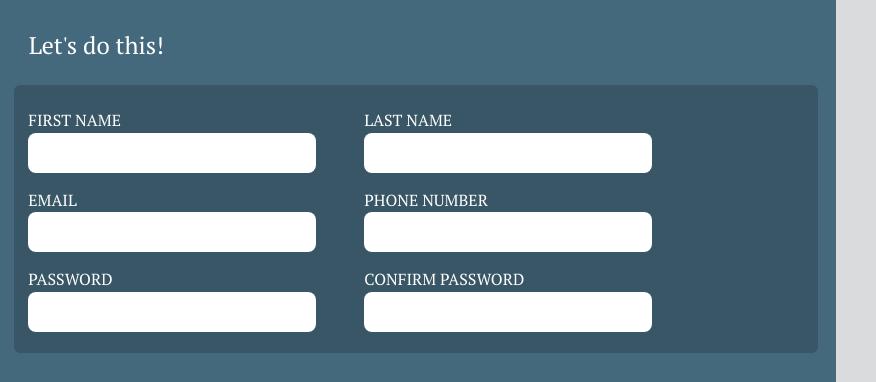
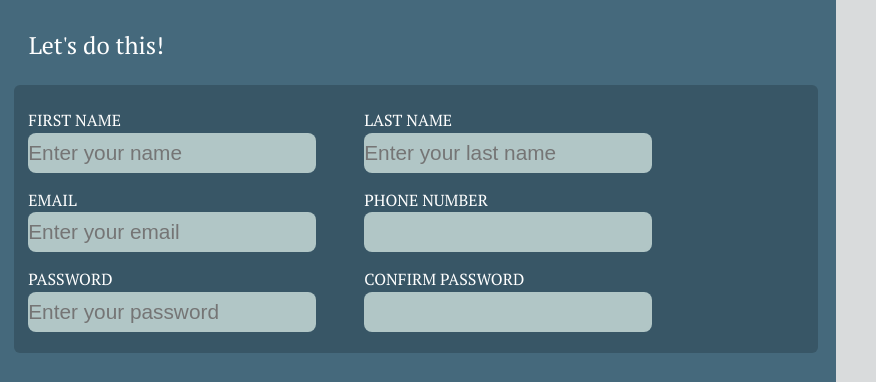
Before and after one commit to SergeyFedos/Sign-up-Form, a plain HTML site: page index.html in a window 1280 px wide. Shown: the part 155-537 px from the top of the page, 404-1280 px from the left. Drawn offline with Linux system fonts and the light colour scheme; a web font is replaced by a local one.

Commit message:
Finish project

```diff
--- a/index.html
+++ b/index.html
@@ -26,15 +26,15 @@
         <fieldset>
           <div class="col1">
             <label for="first-name">FIRST NAME</label>
-            <input type="text" id="first-name" required>
+            <input type="text" id="first-name" placeholder="Enter your name" required>
             <label for="email">EMAIL</label>
-            <input type="email" id="email" required>
+            <input type="email" id="email"  placeholder="Enter your email">
             <label for="password">PASSWORD</label>
-            <input type="password" id="password" required>
+            <input type="password" id="password" min="8" max="15" placeholder="Enter your password" required>
           </div>
           <div class="col2">
             <label for="last-name">LAST NAME</label>
-            <input type="text" id="last-name" required>
+            <input type="text" id="last-name" placeholder="Enter your last name" required>
             <label for="phone-number">PHONE NUMBER</label>
             <input type="number" id="phone-number" required>
             <label for="confirm-password">CONFIRM PASSWORD</label>
--- a/style.css
+++ b/style.css
@@ -77,6 +77,7 @@ font-size: 1.3rem;
 border-radius: 8px;
 outline: none;
 border: none;
+background-color: rgb(177, 198, 198);
 
 }
 .form {
@@ -85,6 +86,7 @@ border: none;
   color: white;
   font-size: 1.2rem;
   font-weight: 500;
+  min-width: 15rem;
 }
 .col1,
 .col2, {
@@ -125,3 +127,13 @@ a:hover {
 fieldset input:hover {
   background-color: blanchedalmond;
 }
+
+
+
+input[type="submit"]:focus {
+  opacity: 0.5;
+}
+fieldset input:focus {
+  border: 2px solid rgb(13, 13, 179);
+  box-shadow: 2px 2px;
+}
```
